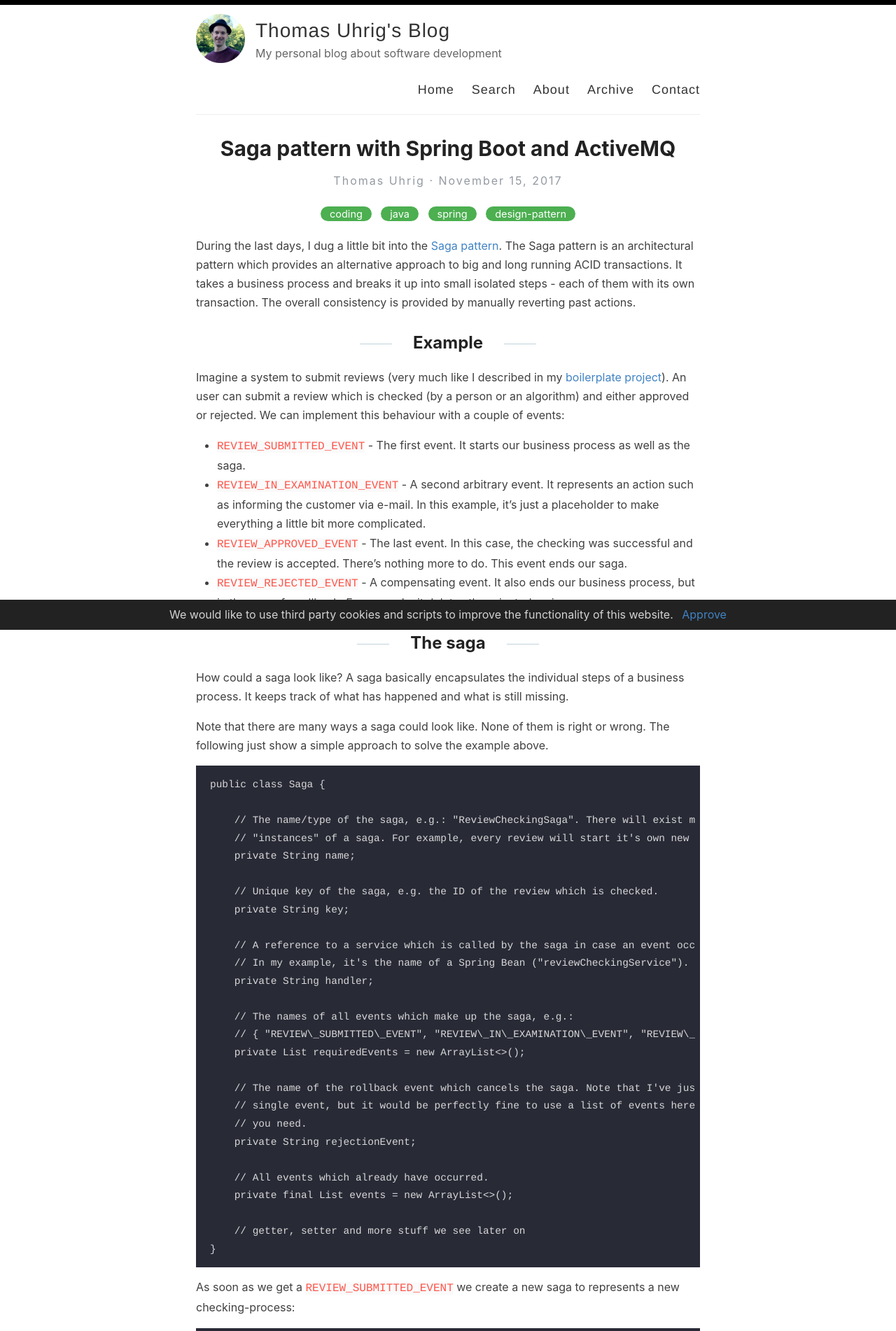
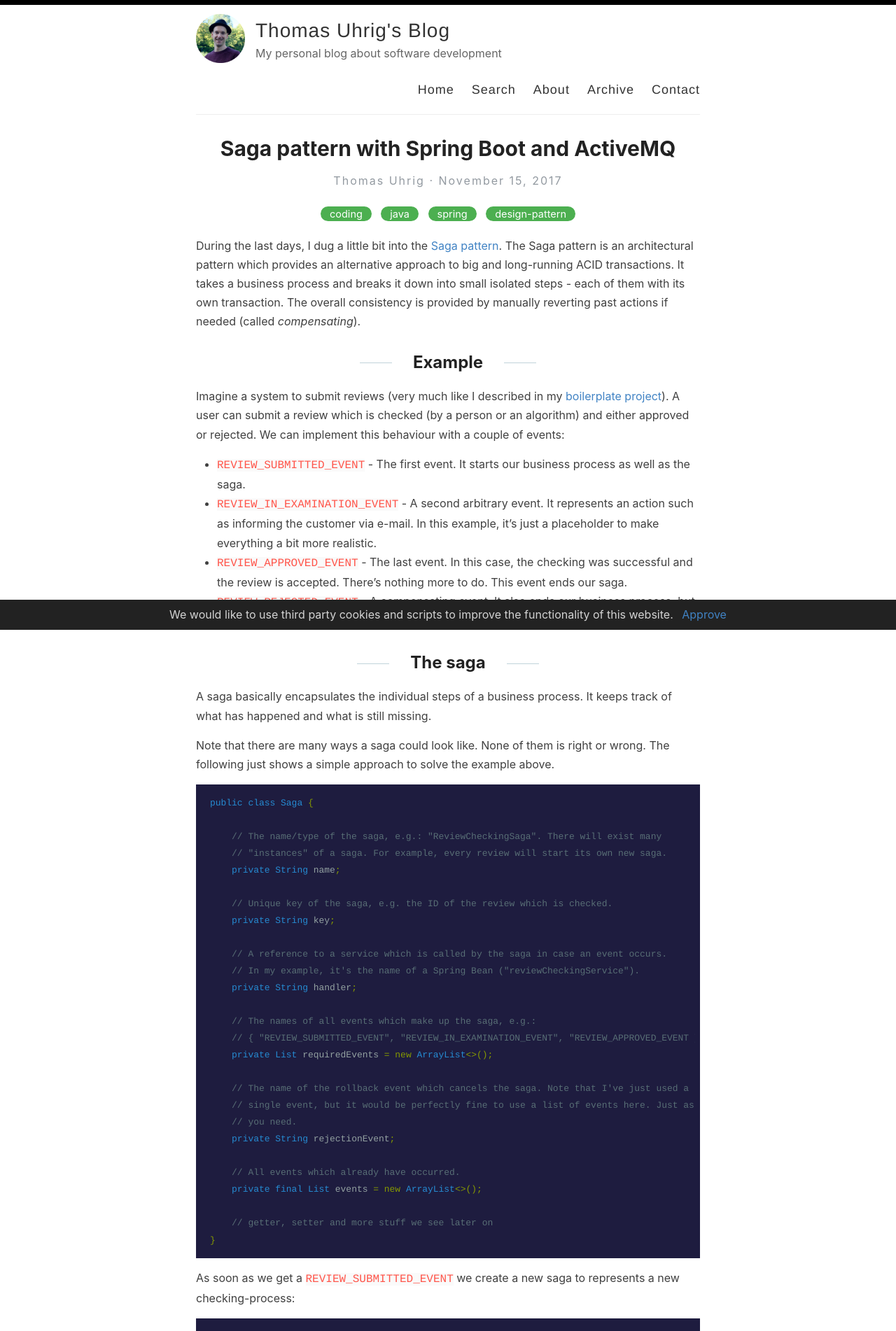
Before and after one commit to tuhrig/tuhrig.github.io, a Jekyll site: the page built from _posts/2017/2017-11-15-saga-pattern-with-spring-boot-and-activemq.md, in a window 1280 px wide. Shown: the top 1902 px of the page at 70% size. Built offline with Jekyll 4.4.1, drawn with Linux system fonts in a browser that asks for light colours; some of the changed text lies outside the part shown.

Commit message:
Reviewed posts from 2017

````diff
--- a/_posts/2017/2017-11-15-saga-pattern-with-spring-boot-and-activemq.md
+++ b/_posts/2017/2017-11-15-saga-pattern-with-spring-boot-and-activemq.md
@@ -9,98 +9,115 @@
   - "design-pattern"
 ---
 
-During the last days, I dug a little bit into the [Saga pattern](http://microservices.io/patterns/data/saga.html). The Saga pattern is an architectural pattern which provides an alternative approach to big and long running ACID transactions. It takes a business process and breaks it up into small isolated steps - each of them with its own transaction. The overall consistency is provided by manually reverting past actions.
+During the last days, I dug a little bit into the [Saga pattern](http://microservices.io/patterns/data/saga.html).
+The Saga pattern is an architectural pattern which provides an alternative approach to big and long-running ACID transactions.
+It takes a business process and breaks it down into small isolated steps - each of them with its own transaction.
+The overall consistency is provided by manually reverting past actions if needed (called _compensating_).
 
 ## Example
 
-Imagine a system to submit reviews (very much like I described in my [boilerplate project](http://tuhrig.de/spring-boot-boilerplate-project-with-activemq-and-angularjs)). An user can submit a review which is checked (by a person or an algorithm) and either approved or rejected. We can implement this behaviour with a couple of events:
+Imagine a system to submit reviews (very much like I described in my [boilerplate project](/spring-boot-boilerplate-project-with-activemq-and-angularjs)).
+A user can submit a review which is checked (by a person or an algorithm) and either approved or rejected.
+We can implement this behaviour with a couple of events:
 
 - `REVIEW_SUBMITTED_EVENT` - The first event. It starts our business process as well as the saga.
-- `REVIEW_IN_EXAMINATION_EVENT` - A second arbitrary event. It represents an action such as informing the customer via e-mail. In this example, it's just a placeholder to make everything a little bit more complicated.
+- `REVIEW_IN_EXAMINATION_EVENT` - A second arbitrary event. It represents an action such as informing the customer via e-mail. In this example, it's just a placeholder to make everything a bit more realistic.
 - `REVIEW_APPROVED_EVENT` - The last event. In this case, the checking was successful and the review is accepted. There's nothing more to do. This event ends our saga.
 - `REVIEW_REJECTED_EVENT` - A compensating event. It also ends our business process, but in the way of a rollback. For example, it deletes the rejected review.
 
 ## The saga
 
-How could a saga look like? A saga basically encapsulates the individual steps of a business process. It keeps track of what has happened and what is still missing.
+A saga basically encapsulates the individual steps of a business process.
+It keeps track of what has happened and what is still missing.
 
-Note that there are many ways a saga could look like. None of them is right or wrong. The following just show a simple approach to solve the example above.
+Note that there are many ways a saga could look like.
+None of them is right or wrong.
+The following just shows a simple approach to solve the example above.
 
-    public class Saga {
+```java
+public class Saga {
 
-        // The name/type of the saga, e.g.: "ReviewCheckingSaga". There will exist many
-        // "instances" of a saga. For example, every review will start it's own new saga.
-        private String name;
+    // The name/type of the saga, e.g.: "ReviewCheckingSaga". There will exist many
+    // "instances" of a saga. For example, every review will start its own new saga.
+    private String name;
 
-        // Unique key of the saga, e.g. the ID of the review which is checked.
-        private String key;
+    // Unique key of the saga, e.g. the ID of the review which is checked.
+    private String key;
 
-        // A reference to a service which is called by the saga in case an event occurs.
-        // In my example, it's the name of a Spring Bean ("reviewCheckingService").
-        private String handler;
+    // A reference to a service which is called by the saga in case an event occurs.
+    // In my example, it's the name of a Spring Bean ("reviewCheckingService").
+    private String handler;
 
-        // The names of all events which make up the saga, e.g.:
-        // { "REVIEW\_SUBMITTED\_EVENT", "REVIEW\_IN\_EXAMINATION\_EVENT", "REVIEW\_APPROVED\_EVENT }
-        private List requiredEvents = new ArrayList<>();
+    // The names of all events which make up the saga, e.g.:
+    // { "REVIEW_SUBMITTED_EVENT", "REVIEW_IN_EXAMINATION_EVENT", "REVIEW_APPROVED_EVENT }
+    private List requiredEvents = new ArrayList<>();
 
-        // The name of the rollback event which cancels the saga. Note that I've just used a
-        // single event, but it would be perfectly fine to use a list of events here. Just as
-        // you need.
-        private String rejectionEvent;
+    // The name of the rollback event which cancels the saga. Note that I've just used a
+    // single event, but it would be perfectly fine to use a list of events here. Just as
+    // you need.
+    private String rejectionEvent;
 
-        // All events which already have occurred.
-        private final List events = new ArrayList<>();
+    // All events which already have occurred.
+    private final List events = new ArrayList<>();
 
-        // getter, setter and more stuff we see later on
-    }
+    // getter, setter and more stuff we see later on
+}
+```
 
 As soon as we get a `REVIEW_SUBMITTED_EVENT` we create a new saga to represents a new checking-process:
 
-    @JmsListener(destination = "MY\_EVENT\_TOPIC", selector = "\_type = 'REVIEW\_SUBMITTED\_EVENT'")
-    public void onEvent(ReviewSubmittedEvent event) {
-        Saga saga = Saga.builder()
-                        .name("ReviewCheckingSaga")
-                        .key(event.getReviewId())
-                        .handler("reviewCheckingService")
-                        .requiredEvent(ReviewSubmittedEvent.class.getName())
-                        .requiredEvent(ReviewInExaminationEvent.class.getName())
-                        .requiredEvent(ReviewApprovedEvent.class.getName())
-                        .rejectionEvent(ReviewRejectedEvent.class.getName())
-                        .build();
-        sagaService.save(saga);
-        sagaService.apply("ReviewCheckingSaga", event.getReviewId(), event);
-    }
+```java
+@JmsListener(destination = "MY_EVENT_TOPIC", selector = "_type = 'REVIEW_SUBMITTED_EVENT'")
+public void onEvent(ReviewSubmittedEvent event) {
+    Saga saga = Saga.builder()
+                    .name("ReviewCheckingSaga")
+                    .key(event.getReviewId())
+                    .handler("reviewCheckingService")
+                    .requiredEvent(ReviewSubmittedEvent.class.getName())
+                    .requiredEvent(ReviewInExaminationEvent.class.getName())
+                    .requiredEvent(ReviewApprovedEvent.class.getName())
+                    .rejectionEvent(ReviewRejectedEvent.class.getName())
+                    .build();
+    sagaService.save(saga);
+    sagaService.apply("ReviewCheckingSaga", event.getReviewId(), event);
+}
+```
 
 After saving the saga, we "apply" the first event to it.
 
 ## Event handling
 
-For handling events, ActiveMQ is used. There's a JMS listener for each event and - _except of the initial setup of the saga_ - every event listener looks the same.
+For handling events, [ActiveMQ](https://activemq.apache.org/) is used (in this example).
+There's a [JMS](https://www.baeldung.com/spring-jms) listener for each event and - except of the initial setup of the saga - every event listener looks the same.
 
-    @JmsListener(destination = "MY\_EVENT\_TOPIC", selector = "\_type = 'REVIEW\_SUBMITTED\_EVENT'")
-    public void onEvent(ReviewSubmittedEvent event) {
-        Saga saga = Saga.builder()
-                        // ...setting up the saga as shown above...!
-                        .build();
-        sagaService.apply("ReviewCheckingSaga", event.getReviewId(),event);
-    }
+```java
+@JmsListener(destination = "MY_EVENT_TOPIC", selector = "_type = 'REVIEW_SUBMITTED_EVENT'")
+public void onEvent(ReviewSubmittedEvent event) {
+    Saga saga = Saga.builder()
+                    // ...setting up the saga as shown above...!
+                    .build();
+    sagaService.apply("ReviewCheckingSaga", event.getReviewId(),event);
+}
 
-    @JmsListener(destination = "MY\_EVENT\_TOPIC", selector = "\_type = 'REVIEW\_IN\_EXAMINATION\_EVENT'")
-    public void onEvent(ReviewInExaminationEvent event) {
-        sagaService.apply("ReviewCheckingSaga", event.getReviewId(), event);
-    }
+@JmsListener(destination = "MY_EVENT_TOPIC", selector = "_type = 'REVIEW_IN_EXAMINATION_EVENT'")
+public void onEvent(ReviewInExaminationEvent event) {
+    sagaService.apply("ReviewCheckingSaga", event.getReviewId(), event);
+}
 
-    @JmsListener(destination = "MY\_EVENT\_TOPIC", selector = "\_type = 'REVIEW\_APPROVED\_EVENT'")
-    public void onEvent(ReviewApprovedEvent event) {
-        sagaService.apply("ReviewCheckingSaga", event.getReviewId(), event);
-    }
+@JmsListener(destination = "MY_EVENT_TOPIC", selector = "_type = 'REVIEW_APPROVED_EVENT'")
+public void onEvent(ReviewApprovedEvent event) {
+    sagaService.apply("ReviewCheckingSaga", event.getReviewId(), event);
+}
 
-    @JmsListener(destination = "MY\_EVENT\_TOPIC", selector = "\_type = 'REVIEW\_REJECTED\_EVENT'")
-    public void onEvent(ReviewRejectedEvent event) {
-        sagaService.apply("ReviewCheckingSaga", event.getReviewId(), event);
-    }
+@JmsListener(destination = "MY_EVENT_TOPIC", selector = "_type = 'REVIEW_REJECTED_EVENT'")
+public void onEvent(ReviewRejectedEvent event) {
+    sagaService.apply("ReviewCheckingSaga", event.getReviewId(), event);
+}
+```
 
-By calling `apply(...)` we give the control flow to the saga. Instead of the listener itself or a service, the saga will decide what to do. It knows the current status of the overall process as it stores all previous events.
+By calling `apply(...)` we give the control flow to the saga.
+Instead of the listener itself or a service, the saga will decide what to do.
+It knows the current status of the overall process as it stores all previous events.
 
 A lot of things can happen now:
 
@@ -112,63 +129,88 @@
   - Check if the sage is completed by the event
   - Check if the sage is cancelled by the event
 
-Note that those steps are only suggestions. You can do one of them or all of them. It totally belongs to your use-case. Maybe you process doesn't require a certain order of the events or don't mind about duplicate events.
+Note that those steps are only suggestions.
+You can do one of them or all of them.
+It totally belongs to your use-case.
+Maybe you process doesn't require a certain order of the events or don't mind about duplicate events.
 
 ## Doing things
 
-We already defined how a saga could look like and how we listen for events to apply them to the saga. The saga decides what to do with the event and might call a handler method on the service.
+We already defined how a saga could look like and how we listen for events to apply them to the saga.
+The saga decides what to do with the event and might call a handler method on the service.
 
-    public void apply(String sagaName, String key, Object event) {
-        Saga saga = sagaRepository.get(sagaName, key);
-        Object handler = applicationContext.getBean(saga.getHandler());
-        try {
-            Method on = handler.getClass().getMethod("on", event.getClass());
-            ReflectionUtils.invokeMethod(on, handler, event);
-        } catch (NoSuchMethodException e) {
-            log.debug("No event handler found");
-        }
+```java
+public void apply(String sagaName, String key, Object event) {
+    Saga saga = sagaRepository.get(sagaName, key);
+    Object handler = applicationContext.getBean(saga.getHandler());
+    try {
+        Method on = handler.getClass().getMethod("on", event.getClass());
+        ReflectionUtils.invokeMethod(on, handler, event);
+    } catch (NoSuchMethodException e) {
+        log.debug("No event handler found");
     }
+}
+```
 
-Note: The code snippet above is just an example to illustrate the invocation of the handler. It leaves out a lot of things: check if the event is required, check for duplicate events, etc. It also ignores if no handler method exists and relies on a naming convention for the handler (the handler method must be called `on(...)`).
+**Note:**
+The code snippet above is just an example to illustrate the invocation of the handler.
+It leaves out a lot of things: check if the event is required, check for duplicate events, etc.
+It also ignores if no handler method exists and relies on a naming convention for the handler (the handler method must be called `on(...)`).
 
-When applying an event, we can also check if it completes the saga. If so, we can execute some special handler method:
+When applying an event, we can also check if it completes the saga.
+If so, we can execute some special handler method:
 
-    public void apply(String sagaName, String key, Object event) {
-        Saga saga = sagaRepository.get(sagaName, key);
-        Object handler = applicationContext.getBean(saga.getHandler());
-        try {
-            // ...
-        }
-        if(allEventsOccurred(saga)) {
-            Method resolve = handler.getClass().getMethod("resolve", Saga.class);
-            ReflectionUtils.invokeMethod(resolve, handler, saga);
-        }
+```java
+public void apply(String sagaName, String key, Object event) {
+    Saga saga = sagaRepository.get(sagaName, key);
+    Object handler = applicationContext.getBean(saga.getHandler());
+    try {
+        // ...
     }
+    if(allEventsOccurred(saga)) {
+        Method resolve = handler.getClass().getMethod("resolve", Saga.class);
+        ReflectionUtils.invokeMethod(resolve, handler, saga);
+    }
+}
+```
 
 ## Rollback
 
-So far, we only considered the happy path. Every event comes in the right order, no duplicates and no exceptions. But what happens in case of an error?
+So far, we only considered the happy path.
+Every event comes in the right order, no duplicates and no exceptions.
+But what happens in case of an error?
 
-In a traditional ACID transaction, we would do a database rollback (instead of a commit). However, this breaks as soon as we do things outside of the database like REST calls, sending an e-mail or writing to a file. We cannot rollback those things. Even worse: If we rollback the database, we might have inconsistencies as the other tasks are not rolled back. The REST is made, the e-mail is sent and the file is written.
+In a traditional [ACID](https://en.wikipedia.org/wiki/ACID) transaction, we would do a database rollback (instead of a commit).
+However, this breaks as soon as we do things outside the database like REST calls, sending an e-mail or writing to a file.
+We cannot rollback those things.
+Even worse: If we rollback the database, we might have inconsistencies as the other tasks are not rolled back.
+The REST-call is made, the e-mail is sent and the file is written.
 
-Instead of a technical rollback (which is very limited) the Saga pattern uses _compensating events_ to react to exceptions. If something goes wrong, a compensating event is thrown which "cancels" the Saga and reverts all things done.
+Instead of a technical rollback (which is very limited) the Saga pattern uses _compensating events_ to react to exceptions.
+If something goes wrong, a compensating event is thrown which "cancels" the Saga and reverts all things done.
 
-In the example above, the compensating event is the `REVIEW_REJECTED_EVENT`. It tells use that we must revert things. Note that we cannot relay on a technical solution. Instead we must write business code to explicitly handle the error situation. E.g. we must delete the review from the database, remove a line from a CSV file or we must send an e-mail with an apology.
+In the example above, the compensating event is the `REVIEW_REJECTED_EVENT`.
+It tells use that we must revert things.
+Note that we cannot relay on a technical solution.
+Instead, we must write business code to explicitly handle the error situation.
+E.g. we must delete the review from the database, remove a line from a CSV file, or we must send an e-mail with an apology.
 
-    public void apply(String sagaName, String key, Object event) {
-        Saga saga = sagaRepository.get(sagaName, key);
-        Object handler = applicationContext.getBean(saga.getHandler());
-        try {
-            // ...
-        }
-        if(allEventsOccurred(saga)) {
-            // ...
-        }
-        if(isErrorEvent(saga, event)) {
-            Method reject = handler.getClass().getMethod("reject", Saga.class);
-            ReflectionUtils.invokeMethod(reject, handler, saga);
-        }
+```java
+public void apply(String sagaName, String key, Object event) {
+    Saga saga = sagaRepository.get(sagaName, key);
+    Object handler = applicationContext.getBean(saga.getHandler());
+    try {
+        // ...
     }
+    if(allEventsOccurred(saga)) {
+        // ...
+    }
+    if(isErrorEvent(saga, event)) {
+        Method reject = handler.getClass().getMethod("reject", Saga.class);
+        ReflectionUtils.invokeMethod(reject, handler, saga);
+    }
+}
+```
 
 ## More
 
--- a/assets/style.scss
+++ b/assets/style.scss
@@ -1153,8 +1153,8 @@
 
 // Settled on moving the import of syntax highlighting to the bottom of the CSS
 // ... Otherwise it really bloats up the top of the CSS file and makes it difficult to find the start
-//@import "highlights";
-@import "darcula";
+@import "highlights";
+//@import "darcula";
 @import "svg-icons";
 
 .speakerdeck-iframe {
````
Also changed, not shown: _posts/2017/2017-06-13-generating-pdfs-with-java-flying-saucer-and-thymeleaf.md (+66 -41 lines), notes/FINISHED-LIST.md (+2 -2 lines), images/2017/06/pdf.png (added), images/2017/06/project.png (added), images/2017/06/rendering.png (added).
